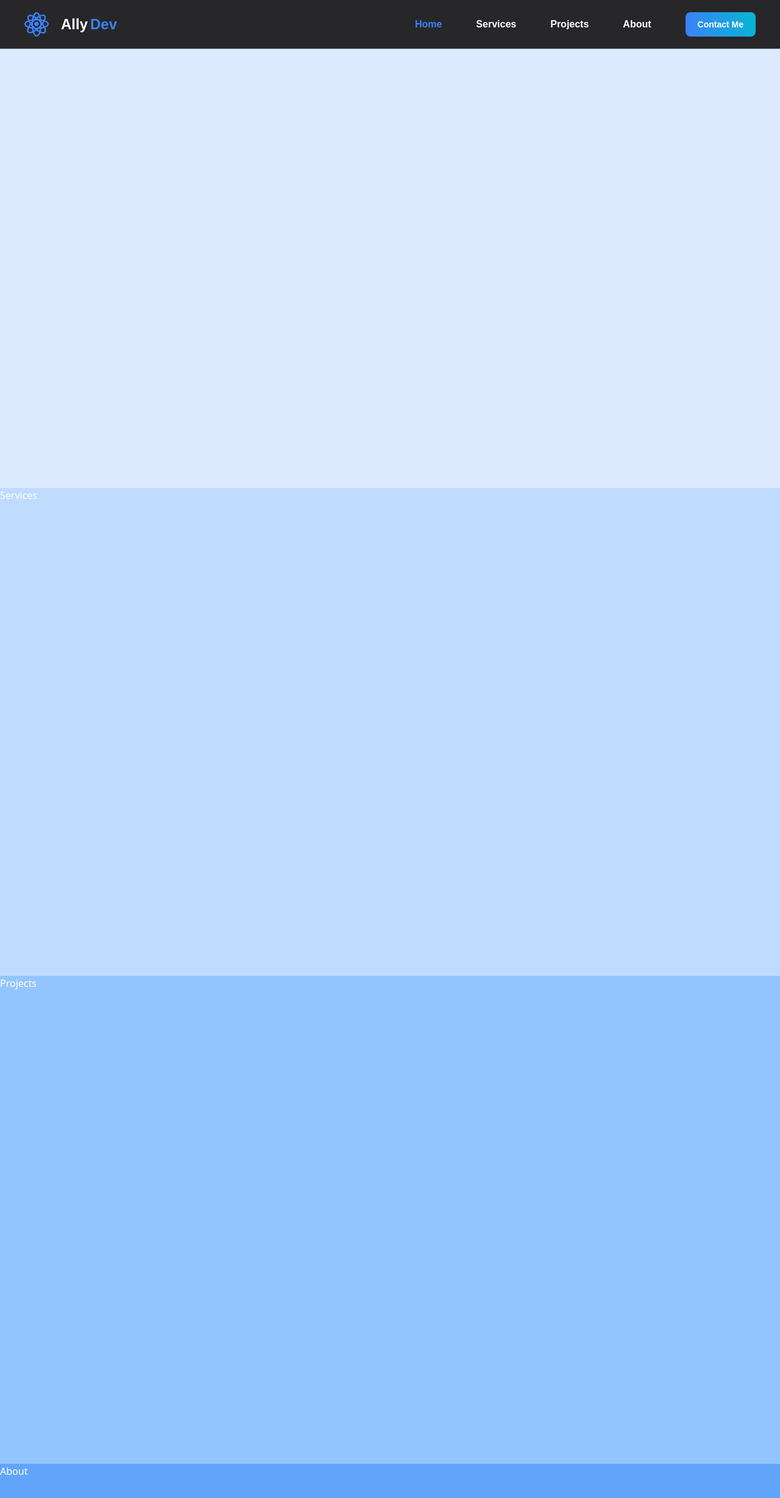
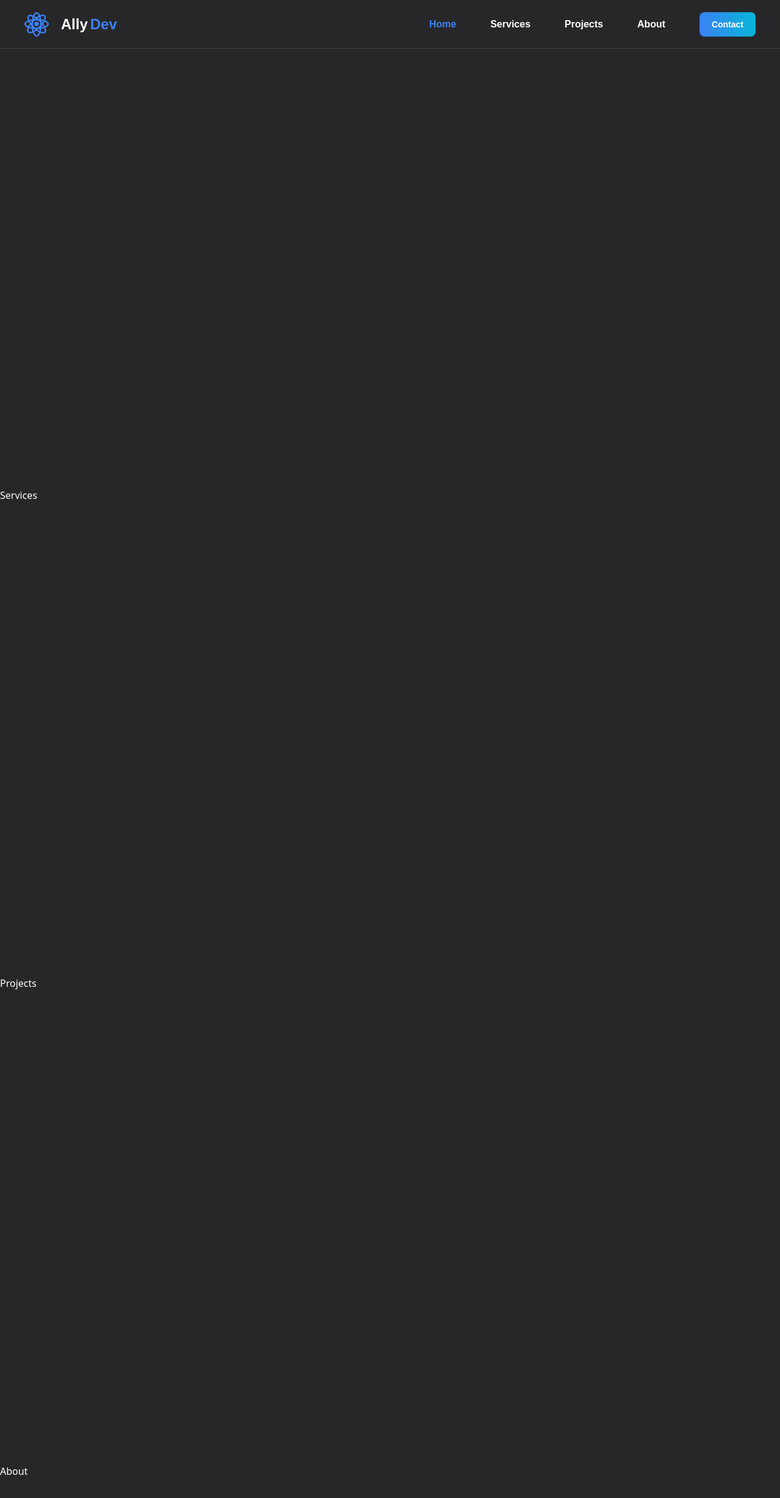
Before and after one commit to markanthonyyyyy/portfolio, a React (Vite) app: page / in a window 1280 px wide. Shown: the top 2456 px of the page at 61% size. Built offline with nearby package versions, Linux system fonts and the light colour scheme.

Commit message:
adjust navigation bar

```diff
--- a/src/Components/Navigation/NavigationBar.tsx
+++ b/src/Components/Navigation/NavigationBar.tsx
@@ -138,7 +138,7 @@ const NavigationBar = () => {
                                     {item.title}
                                 </li>
                             ))}
-                            <NavButton name="Contact Me" onClick={()=>{handleSelected('Contact'); handleNavItemClicked('Contact');}} />
+                            <NavButton name="Contact" onClick={()=>{handleSelected('Contact'); handleNavItemClicked('Contact');}} />
                         </ul>
                     </nav>
                 </div>
--- a/src/Components/Screens/AboutScreen.tsx
+++ b/src/Components/Screens/AboutScreen.tsx
@@ -1,7 +1,7 @@
 
 const AboutScreen = () => {
   return (
-    <section id='About' className="text-white w-full h-full bg-blue-400">About</section>
+    <section id='About' className="text-white w-full h-full bg-zinc-800">About</section>
   )
 }
 
--- a/src/Components/Screens/ContactScreen.tsx
+++ b/src/Components/Screens/ContactScreen.tsx
@@ -1,7 +1,7 @@
 
 const ContactScreen = () => {
   return (
-    <section id="Contact" className="text-white w-full h-full bg-blue-500">Contact</section>
+    <section id="Contact" className="text-white w-full h-full bg-zinc-800">Contact</section>
   )
 }
 
--- a/src/Components/Screens/HomeScreen.tsx
+++ b/src/Components/Screens/HomeScreen.tsx
@@ -2,7 +2,7 @@
 const HomeScreen = () => {
   return (
     <>
-      <section id="Home" className="text-white w-full h-full bg-blue-100">Home</section>
+      <section id="Home" className="text-white w-full h-full bg-zinc-800">Home</section>
     </>
   )
 }
--- a/src/Components/Screens/ProjectsScreen.tsx
+++ b/src/Components/Screens/ProjectsScreen.tsx
@@ -1,7 +1,7 @@
 
 const ProjectsScreen = () => {
   return (
-    <section id="Projects" className="text-white w-full h-full bg-blue-300">Projects</section>
+    <section id="Projects" className="text-white w-full h-full bg-zinc-800">Projects</section>
   )
 }
 
--- a/src/Components/Screens/ServicesScreen.tsx
+++ b/src/Components/Screens/ServicesScreen.tsx
@@ -1,7 +1,7 @@
 
 const ServicesScreen = () => {
   return (
-    <section id="Services" className="text-white w-full h-full bg-blue-200">Services</section>
+    <section id="Services" className="text-white w-full h-full bg-zinc-800">Services</section>
   )
 }
 
```
